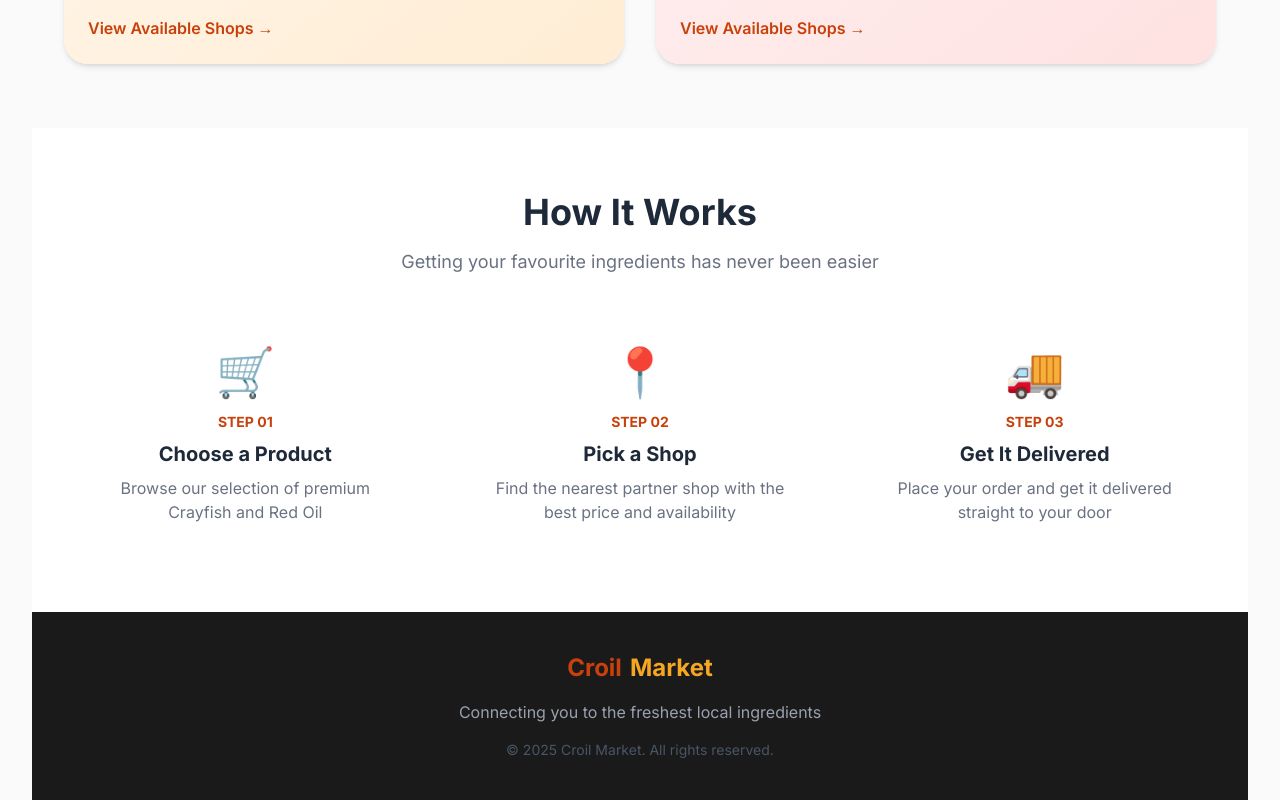
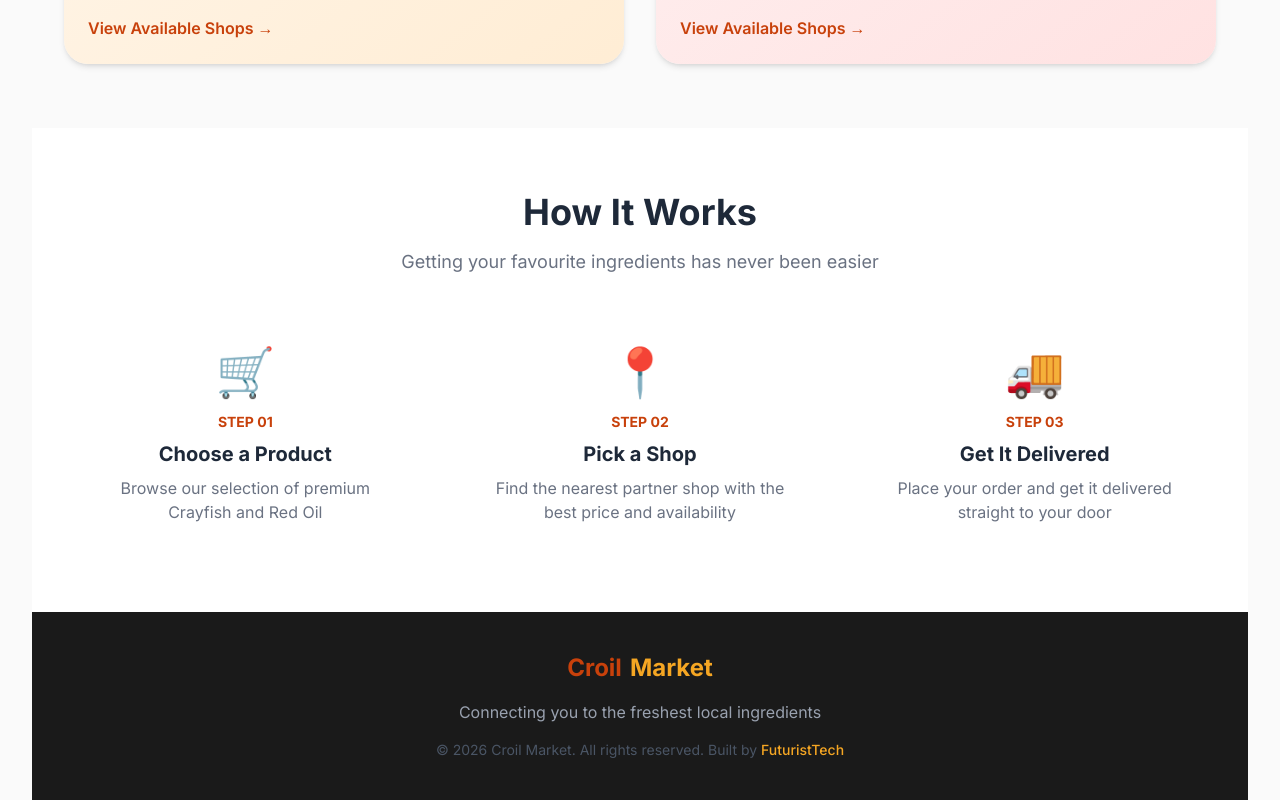
Before and after one commit to samuelnchege/croil-market, a React (Vite) app in the folder frontend/: page / in a window 1280 px wide. Shown: the part 1070-1870 px from the top of the page. Built offline with nearby package versions, Linux system fonts and the light colour scheme; no server answers.

Commit message:
connected to MongoDB Atlas cloud database

```diff
--- a/frontend/src/context/AuthContext.jsx
+++ b/frontend/src/context/AuthContext.jsx
@@ -3,7 +3,7 @@ import axios from 'axios'
 
 const AuthContext = createContext()
 
-const API_URL = 'http://localhost:5000/api'
+const API_URL = import.meta.env.VITE_API_URL
 
 export const AuthProvider = ({ children }) => {
   const [user, setUser] = useState(null)
--- a/frontend/src/pages/AdminDashboard.jsx
+++ b/frontend/src/pages/AdminDashboard.jsx
@@ -9,7 +9,7 @@ import {
 } from 'lucide-react'
 import toast from 'react-hot-toast'
 
-const API_URL = 'http://localhost:5000/api'
+const API_URL = import.meta.env.VITE_API_URL
 
 const statusOptions = ['pending', 'confirmed', 'out-for-delivery', 'delivered', 'cancelled']
 
--- a/frontend/src/pages/CheckoutPage.jsx
+++ b/frontend/src/pages/CheckoutPage.jsx
@@ -6,7 +6,7 @@ import { ArrowLeft } from 'lucide-react'
 import axios from 'axios'
 import toast from 'react-hot-toast'
 
-const API_URL = 'http://localhost:5000/api'
+const API_URL = import.meta.env.VITE_API_URL
 
 function CheckoutPage() {
   const { items, totalAmount, clearCart } = useCart()
--- a/frontend/src/pages/HomePage.jsx
+++ b/frontend/src/pages/HomePage.jsx
@@ -148,6 +148,7 @@ function HomePage() {
       </section>
 
       {/* Footer */}
+      {/* Footer */}
 <footer className="w-full bg-[#1A1A1A] text-white py-10 px-8">
   <div className="max-w-6xl mx-auto text-center">
     <div className="flex items-center justify-center gap-2 mb-4">
@@ -158,7 +159,15 @@ function HomePage() {
       Connecting you to the freshest local ingredients
     </p>
     <p className="text-gray-600 text-sm">
-            © 2025 Croil Market. All rights reserved.
+      © 2026 Croil Market. All rights reserved. Built by{' '}
+
+        <a href="https://samuelnchege.github.io/cv/"
+        target="_blank"
+        rel="noopener noreferrer"
+        className="text-[#F5A623] hover:text-white transition-colors font-medium"
+      >
+        FuturistTech
+      </a>
     </p>
   </div>
 </footer>
--- a/frontend/src/pages/OrderTrackingPage.jsx
+++ b/frontend/src/pages/OrderTrackingPage.jsx
@@ -5,7 +5,7 @@ import { formatPrice } from '../utils/helpers'
 import { ArrowLeft, Package, CheckCircle, Truck, Clock, XCircle } from 'lucide-react'
 import toast from 'react-hot-toast'
 
-const API_URL = 'http://localhost:5000/api'
+const API_URL = import.meta.env.VITE_API_URL
 
 const statusSteps = [
   { key: 'pending', label: 'Order Placed', icon: Clock },
--- a/frontend/src/pages/PartnerPortal.jsx
+++ b/frontend/src/pages/PartnerPortal.jsx
@@ -6,7 +6,7 @@ import { formatPrice } from '../utils/helpers'
 import { Package, LogOut, Store, TrendingUp, ShoppingBag } from 'lucide-react'
 import toast from 'react-hot-toast'
 
-const API_URL = 'http://localhost:5000/api'
+const API_URL = import.meta.env.VITE_API_URL
 
 const statusColors = {
   pending: 'bg-yellow-100 text-yellow-700',
--- a/frontend/src/pages/ProductPage.jsx
+++ b/frontend/src/pages/ProductPage.jsx
@@ -6,7 +6,7 @@ import { useCart } from '../context/CartContext'
 import { formatPrice } from '../utils/helpers'
 import toast from 'react-hot-toast'
 
-const API_URL = 'http://localhost:5000/api'
+const API_URL = import.meta.env.VITE_API_URL
 
 const productInfo = {
   crayfish: {
```
Lines whose indentation alone changed are shown as unchanged.
